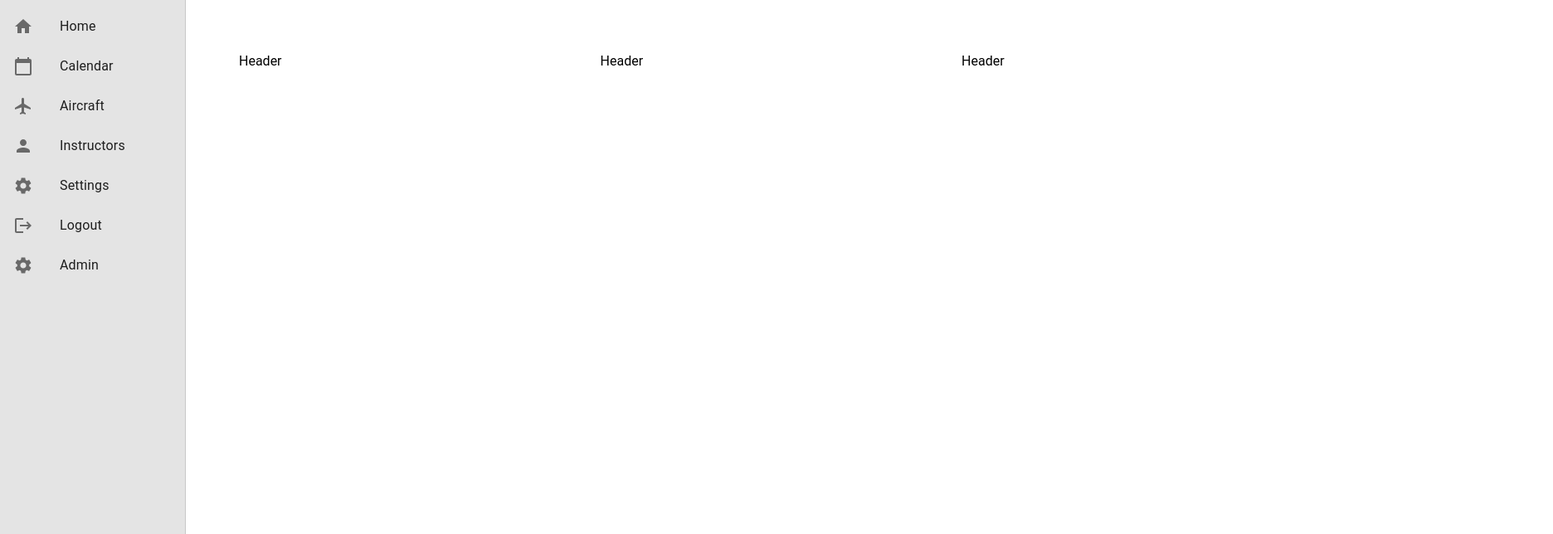
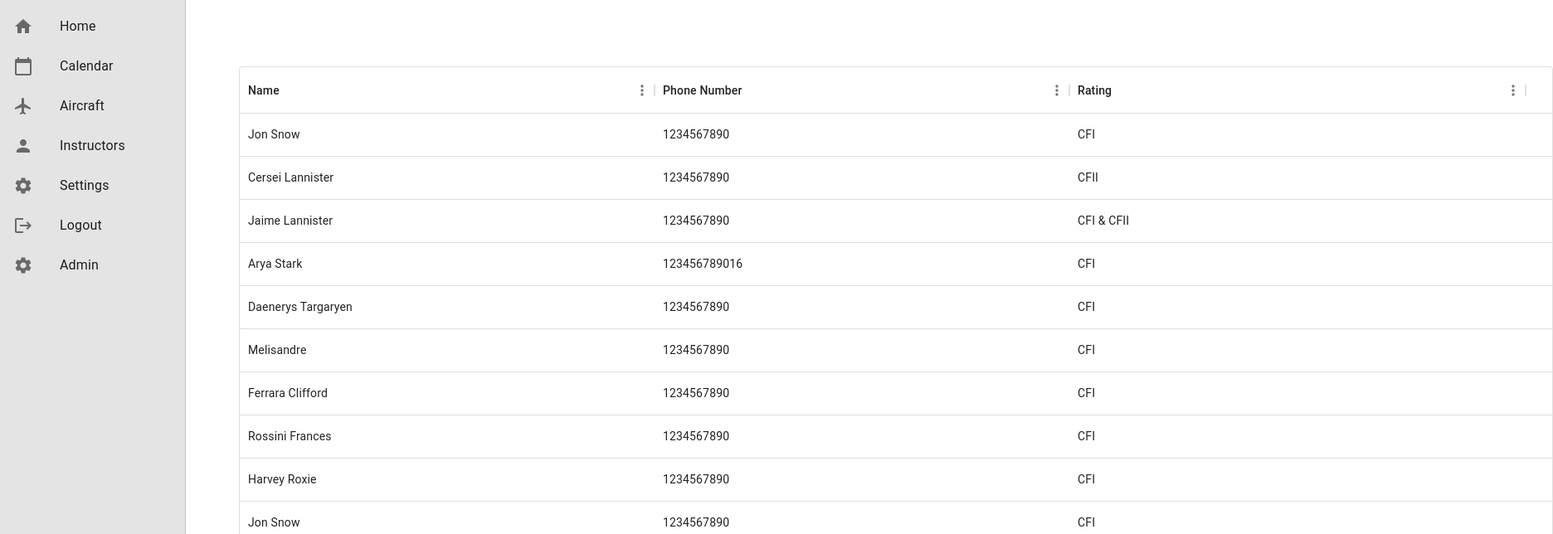
Before and after one commit to jaspersuiter/SkyChart-Frontend, a React (Create React App) app: page /instructors in a window 1280 px wide. Shown: the top 644 px of the page at 83% size, 1872 px wide, since content can reach past the window. Built offline with nearby package versions, Linux system fonts and the light colour scheme.

Commit message:
Instructors page skeleton
Very basic usage with fake data

```diff
--- a/package.json
+++ b/package.json
@@ -7,6 +7,7 @@
     "@emotion/styled": "^11.11.0",
     "@mui/icons-material": "^5.14.11",
     "@mui/material": "^5.14.10",
+    "@mui/x-data-grid": "^6.16.0",
     "@mui/x-date-pickers": "^6.15.0",
     "@testing-library/jest-dom": "^5.14.1",
     "@testing-library/react": "^13.0.0",
--- a/src/Instructors/Instructors.css
+++ b/src/Instructors/Instructors.css
@@ -7,17 +7,10 @@
 
 .instructors-top-content {
     display: inline-flex;
+    flex-direction: column;
+    align-items: center;
 }
 
 .instructors-page {
     display: inline-flex;
 }
-
-.header-text {
-    font-family: Roboto;
-    margin-right: 24em;
-}
-
-.header {
-    display: inline-flex;
-}
--- a/src/Instructors/Instructors.tsx
+++ b/src/Instructors/Instructors.tsx
@@ -1,24 +1,88 @@
 import StaticSidebar from '../Sidebar/Sidebar';
-import PrimaryButton from '../Buttons/PrimaryButton';
+import { DataGrid, GridColDef, GridValueGetterParams } from '@mui/x-data-grid';
 import './Instructors.css';
 
 function Instructors() {
+
+    const columns: GridColDef[] = [
+
+        {
+            field: 'fullName',
+            headerName: 'Name',
+            description: 'This column has a value getter and is not sortable.',
+            sortable: false,
+            width: 500,
+            valueGetter: (params: GridValueGetterParams) =>
+              `${params.row.firstName || ''} ${params.row.lastName || ''}`,
+        },
+        {
+          field: 'phoneNum',
+          headerName: 'Phone Number',
+          type: 'string',
+          width: 500,
+          editable: false,
+        },
+        {
+          field: 'rating',
+            headerName: 'Rating',
+            width: 550,
+            type: 'string',
+            editable: false,
+        },
+      ];
+
+
+      const rows = [
+        { id: 1, lastName: 'Snow', firstName: 'Jon', phoneNum: 1234567890, rating: 'CFI' },
+        { id: 2, lastName: 'Lannister', firstName: 'Cersei', phoneNum: 1234567890, rating: 'CFII' },
+        { id: 3, lastName: 'Lannister', firstName: 'Jaime', phoneNum: 1234567890, rating: 'CFI & CFII' },
+        { id: 4, lastName: 'Stark', firstName: 'Arya', phoneNum: 123456789016, rating: 'CFI' },
+        { id: 5, lastName: 'Targaryen', firstName: 'Daenerys', phoneNum: 1234567890, rating: 'CFI' },
+        { id: 6, lastName: 'Melisandre', firstName: null, phoneNum: 1234567890, rating: 'CFI' },
+        { id: 7, lastName: 'Clifford', firstName: 'Ferrara', phoneNum: 1234567890, rating: 'CFI' },
+        { id: 8, lastName: 'Frances', firstName: 'Rossini', phoneNum: 1234567890, rating: 'CFI' },
+        { id: 9, lastName: 'Roxie', firstName: 'Harvey', phoneNum: 1234567890, rating: 'CFI' },
+        { id: 1, lastName: 'Snow', firstName: 'Jon', phoneNum: 1234567890, rating: 'CFI' },
+        { id: 2, lastName: 'Lannister', firstName: 'Cersei', phoneNum: 1234567890, rating: 'CFII' },
+        { id: 3, lastName: 'Lannister', firstName: 'Jaime', phoneNum: 1234567890, rating: 'CFI & CFII' },
+        { id: 4, lastName: 'Stark', firstName: 'Arya', phoneNum: 123456789016, rating: 'CFI' },
+        { id: 5, lastName: 'Targaryen', firstName: 'Daenerys', phoneNum: 1234567890, rating: 'CFI' },
+        { id: 6, lastName: 'Melisandre', firstName: null, phoneNum: 1234567890, rating: 'CFI' },
+        { id: 7, lastName: 'Clifford', firstName: 'Ferrara', phoneNum: 1234567890, rating: 'CFI' },
+        { id: 8, lastName: 'Frances', firstName: 'Rossini', phoneNum: 1234567890, rating: 'CFI' },
+        { id: 9, lastName: 'Roxie', firstName: 'Harvey', phoneNum: 1234567890, rating: 'CFI' },
+        { id: 1, lastName: 'Snow', firstName: 'Jon', phoneNum: 1234567890, rating: 'CFI' },
+        { id: 2, lastName: 'Lannister', firstName: 'Cersei', phoneNum: 1234567890, rating: 'CFII' },
+        { id: 3, lastName: 'Lannister', firstName: 'Jaime', phoneNum: 1234567890, rating: 'CFI & CFII' },
+        { id: 4, lastName: 'Stark', firstName: 'Arya', phoneNum: 123456789016, rating: 'CFI' },
+        { id: 5, lastName: 'Targaryen', firstName: 'Daenerys', phoneNum: 1234567890, rating: 'CFI' },
+        { id: 6, lastName: 'Melisandre', firstName: null, phoneNum: 1234567890, rating: 'CFI' },
+        { id: 7, lastName: 'Clifford', firstName: 'Ferrara', phoneNum: 1234567890, rating: 'CFI' },
+        { id: 8, lastName: 'Frances', firstName: 'Rossini', phoneNum: 1234567890, rating: 'CFI' },
+        { id: 9, lastName: 'Roxie', firstName: 'Harvey', phoneNum: 1234567890, rating: 'CFI' },
+
+      ];
+
     return (
         <div className='instructors-page'>
             <StaticSidebar />
             <div className='instructors-content'>
                 <div className='instructors-top-content'>
-                    <div className='header'>
-                        <div className='header-text'>
-                            Header
-                        </div>
-                        <div className='header-text'>
-                            Header
-                        </div>
-                        <div className='header-text'>
-                            Header
-                        </div>
-                    </div>
+                    <DataGrid
+                        sx={{ width: '100%', m: 2 }}
+                        rows={rows}
+                        columns={columns}
+                        initialState={{
+                        pagination: {
+                            paginationModel: {
+                            pageSize: 100,
+                            },
+                        },
+                        }}
+
+                        autoHeight
+                        disableRowSelectionOnClick
+                    />
                 </div>
             </div>
         </div>
```
Also changed, not shown: src/Instructors/InstructorInfo.tsx (deleted, +0 -28 lines).
